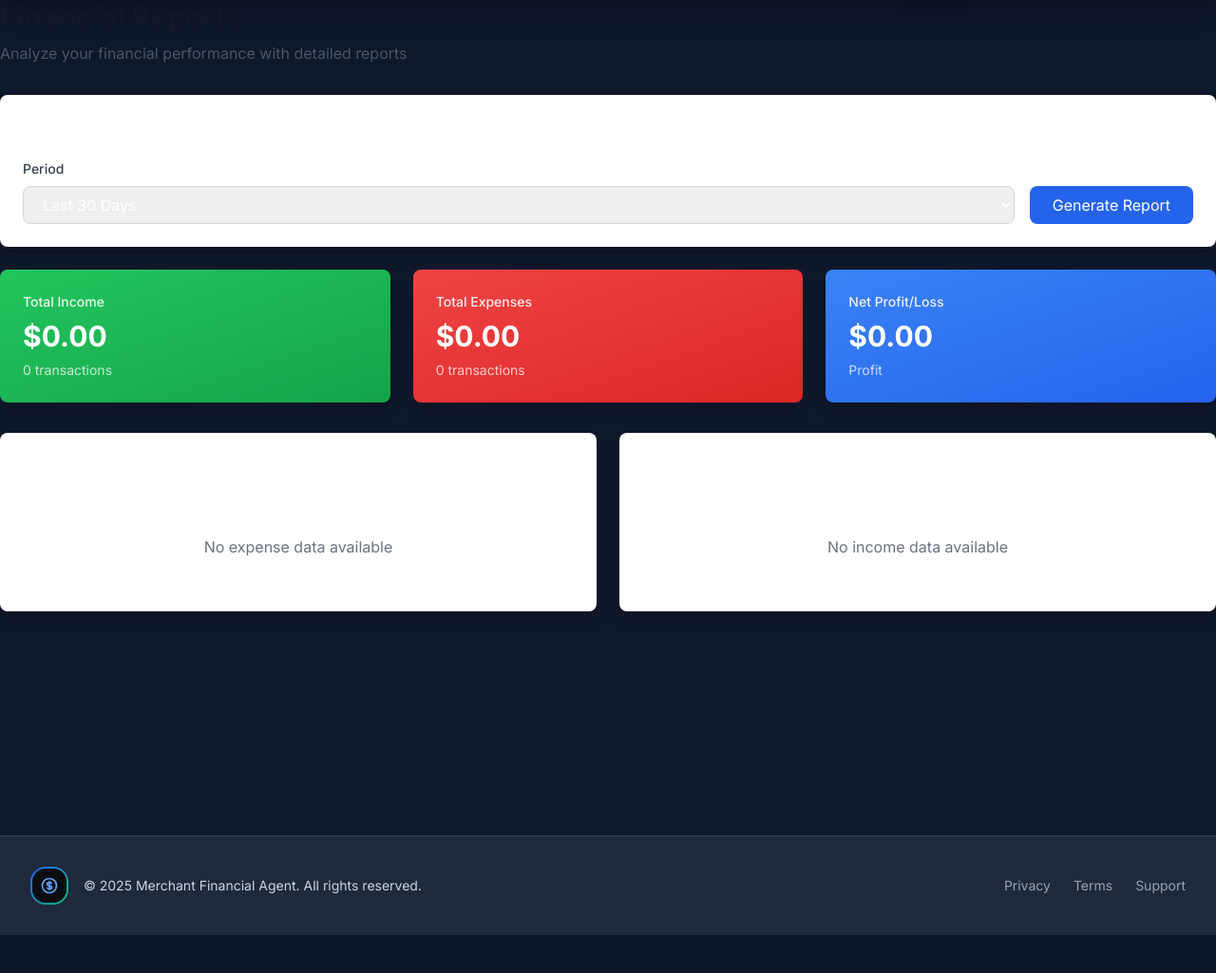
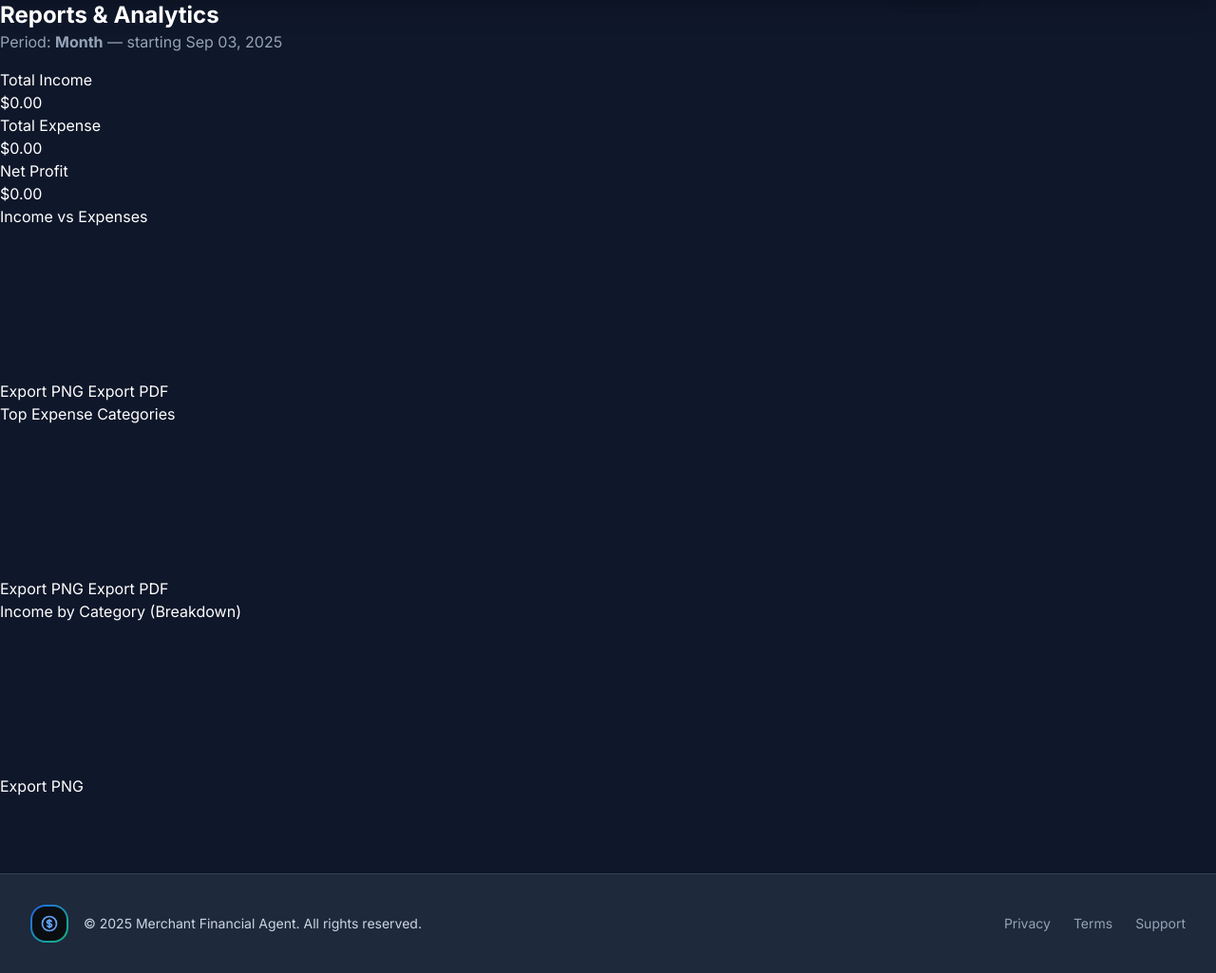
Before and after one commit to abrham17/buget_manager, a Django app: page /reports/ in a window 1280 px wide. Shown: the part 65-1090 px from the top of the page at 95% size. Before the commit the page ends 1050 px from the top, so only its background shows below. Run offline with Django 5.2, Linux system fonts and the light colour scheme; the visitor is signed in with stand-in values (Sample User, id 1); data that the repository does not hold is empty; a map, chart or similar area stays blank; parts of the project's set-up code (start-up, migrations or seed data) failed here and were passed over; some libraries are stand-ins or nearby versions.

Commit message:
Update reports.html

```diff
--- a/ecomapp/templates/reports.html
+++ b/ecomapp/templates/reports.html
@@ -1,96 +1,143 @@
 {% extends 'base.html' %}
 
+{% block extra_css %}
+<style>
+  .reports-shell { max-width:1100px; margin:0 auto; padding:1.25rem; }
+  .charts-grid { display:grid; grid-template-columns:1fr 1fr; gap:1rem; }
+  @media (max-width:768px) { .charts-grid { grid-template-columns:1fr; } }
+  .card { background: #0f1724; border:1px solid #263044; padding:1rem; border-radius:12px; color:#e6eef6; }
+  .card h3 { font-size:1.05rem; margin-bottom:0.5rem; color:#cfeee8; }
+  .chart-actions { display:flex; gap:0.5rem; align-items:center; margin-top:0.6rem; flex-wrap:wrap; }
+  .btn { background:linear-gradient(135deg,#06b6d4,#2563eb); color:#022; padding:0.45rem 0.75rem; border-radius:999px; font-weight:700; border:none; cursor:pointer; }
+  .btn.secondary { background:#334155; color:#fff; }
+  .sr-only { position:absolute; width:1px; height:1px; padding:0; margin:-1px; overflow:hidden; clip:rect(0,0,0,0); border:0; }
+  .summary-row { display:flex; gap:1rem; margin-bottom:1rem; flex-wrap:wrap; }
+  .summary-item { background:#071427; padding:0.8rem 1rem; border-radius:8px; border:1px solid #203040; min-width:180px; }
+  .summary-item .value { font-size:1.25rem; font-weight:700; margin-top:0.25rem; color:#e6f7f2; }
+</style>
+{% endblock %}
+
 {% block content %}
-<div class="mb-8">
-    <h1 class="text-3xl font-bold text-gray-900">Financial Reports</h1>
-    <p class="text-gray-600 mt-2">Analyze your financial performance with detailed reports</p>
+<div class="reports-shell">
+  <div class="mb-4">
+    <h1 class="text-2xl font-bold text-white">Reports & Analytics</h1>
+    <p class="text-slate-400">Period: <strong>{{ period|capfirst }}</strong> — starting {{ start_date|date:"M d, Y" }}</p>
   </div>
 
-<div class="bg-white rounded-lg shadow-lg p-6 mb-6">
-    <h2 class="text-lg font-semibold mb-4">Select Period</h2>
-    <form method="get" class="flex items-end space-x-4">
-        <div class="flex-1">
-            <label class="block text-sm font-medium text-gray-700 mb-2">Period</label>
-            <select name="period" class="w-full px-4 py-2 border border-gray-300 rounded-lg focus:ring-2 focus:ring-blue-500">
-                <option value="week" {% if period == 'week' %}selected{% endif %}>Last 7 Days</option>
-                <option value="month" {% if period == 'month' %}selected{% endif %}>Last 30 Days</option>
-                <option value="quarter" {% if period == 'quarter' %}selected{% endif %}>Last 90 Days</option>
-                <option value="year" {% if period == 'year' %}selected{% endif %}>Last Year</option>
-            </select>
+  <div class="summary-row" role="region" aria-label="Summary metrics">
+    <div class="summary-item" role="article" aria-label="Total income">
+      <div class="label">Total Income</div>
+      <div class="value">${{ total_income }}</div>
     </div>
-        <button type="submit" class="bg-blue-600 text-white px-6 py-2 rounded-lg hover:bg-blue-700 transition">
-            Generate Report
-        </button>
-    </form>
+    <div class="summary-item" role="article" aria-label="Total expense">
+      <div class="label">Total Expense</div>
+      <div class="value">${{ total_expense }}</div>
     </div>
-
-<div class="grid md:grid-cols-3 gap-6 mb-8">
-    <div class="bg-gradient-to-br from-green-500 to-green-600 rounded-lg shadow-lg p-6 text-white">
-        <h3 class="text-sm font-medium opacity-90">Total Income</h3>
-        <p class="text-3xl font-bold mt-2">${{ total_income }}</p>
-        <p class="text-sm opacity-75 mt-2">{{ income_count }} transactions</p>
-    </div>
-
-    <div class="bg-gradient-to-br from-red-500 to-red-600 rounded-lg shadow-lg p-6 text-white">
-        <h3 class="text-sm font-medium opacity-90">Total Expenses</h3>
-        <p class="text-3xl font-bold mt-2">${{ total_expense }}</p>
-        <p class="text-sm opacity-75 mt-2">{{ expense_count }} transactions</p>
-    </div>
-
-    <div class="bg-gradient-to-br from-blue-500 to-blue-600 rounded-lg shadow-lg p-6 text-white">
-        <h3 class="text-sm font-medium opacity-90">Net Profit/Loss</h3>
-        <p class="text-3xl font-bold mt-2">${{ net_profit }}</p>
-        <p class="text-sm opacity-75 mt-2">
-            {% if net_profit >= 0 %}Profit{% else %}Loss{% endif %}
-        </p>
+    <div class="summary-item" role="article" aria-label="Net profit">
+      <div class="label">Net Profit</div>
+      <div class="value">${{ net_profit }}</div>
     </div>
   </div>
 
-<div class="grid md:grid-cols-2 gap-6">
-    <div class="bg-white rounded-lg shadow-lg p-6">
-        <h2 class="text-xl font-semibold mb-6">Expense Breakdown</h2>
-        <div class="space-y-4">
-            {% for cat in expense_by_category %}
-            <div>
-                <div class="flex justify-between items-center mb-2">
-                    <span class="font-medium">{{ cat.category__name|default:"Uncategorized" }}</span>
-                    <span class="font-semibold text-red-600">${{ cat.total }}</span>
-                </div>
-                <div class="w-full bg-gray-200 rounded-full h-3">
-                    <div class="bg-gradient-to-r from-red-500 to-red-600 h-3 rounded-full"
-                         style="width: {% if total_expense > 0 %}{% widthratio cat.total total_expense 100 %}{% else %}0{% endif %}%"></div>
-                </div>
-                <p class="text-xs text-gray-500 mt-1">
-                    {% if total_expense > 0 %}{% widthratio cat.total total_expense 100 %}{% else %}0{% endif %}% of total expenses
-                </p>
-            </div>
-            {% empty %}
-            <p class="text-gray-500 text-center py-8">No expense data available</p>
-            {% endfor %}
+  <div class="charts-grid" aria-live="polite">
+    <div class="card" id="overview-card">
+      <h3>Income vs Expenses</h3>
+      <canvas id="overviewChart" aria-label="Income versus Expenses chart" role="img" height="160"></canvas>
+      <div class="chart-actions">
+        <button class="btn" id="export-overview-png">Export PNG</button>
+        <button class="btn secondary" id="export-overview-pdf">Export PDF</button>
       </div>
     </div>
 
-    <div class="bg-white rounded-lg shadow-lg p-6">
-        <h2 class="text-xl font-semibold mb-6">Income Breakdown</h2>
-        <div class="space-y-4">
-            {% for cat in income_by_category %}
-            <div>
-                <div class="flex justify-between items-center mb-2">
-                    <span class="font-medium">{{ cat.category__name|default:"Uncategorized" }}</span>
-                    <span class="font-semibold text-green-600">${{ cat.total }}</span>
+    <div class="card" id="expense-card">
+      <h3>Top Expense Categories</h3>
+      <canvas id="expensePie" aria-label="Top expense categories chart" role="img" height="160"></canvas>
+      <div class="chart-actions">
+        <button class="btn" id="export-expense-png">Export PNG</button>
+        <button class="btn secondary" id="export-expense-pdf">Export PDF</button>
       </div>
-                <div class="w-full bg-gray-200 rounded-full h-3">
-                    <div class="bg-gradient-to-r from-green-500 to-green-600 h-3 rounded-full"
-                         style="width: {% if total_income > 0 %}{% widthratio cat.total total_income 100 %}{% else %}0{% endif %}%"></div>
     </div>
-                <p class="text-xs text-gray-500 mt-1">
-                    {% if total_income > 0 %}{% widthratio cat.total total_income 100 %}{% else %}0{% endif %}% of total income
-                </p>
+
+    <div class="card" style="grid-column:1 / -1;">
+      <h3>Income by Category (Breakdown)</h3>
+      <canvas id="incomeBar" aria-label="Income by category bar chart" role="img" height="160"></canvas>
+      <div class="chart-actions">
+        <button class="btn" id="export-income-png">Export PNG</button>
       </div>
-            {% empty %}
-            <p class="text-gray-500 text-center py-8">No income data available</p>
-            {% endfor %}
     </div>
   </div>
 </div>
 {% endblock %}
+
+{% block extra_js %}
+<script src="https://cdn.jsdelivr.net/npm/chart.js@4.4.0/dist/chart.umd.min.js"></script>
+<script src="https://cdnjs.cloudflare.com/ajax/libs/jspdf/2.5.1/jspdf.umd.min.js"></script>
+<script>
+document.addEventListener('DOMContentLoaded', function() {
+  // Parse JSON prepared by the view
+  const overviewLabels = {{ overview_labels_json|default:"[]"|safe }};
+  const overviewValues = {{ overview_values_json|default:"[]"|safe }};
+  const expenseLabels = {{ expense_labels_json|default:"[]"|safe }};
+  const expenseValues = {{ expense_values_json|default:"[]"|safe }};
+  const incomeLabels = {{ income_labels_json|default:"[]"|safe }};
+  const incomeValues = {{ income_values_json|default:"[]"|safe }};
+
+  // Colors (accessible palette)
+  const palette = ['#06b6d4','#06b6d4','#3b82f6','#10b981','#f59e0b','#ef4444','#8b5cf6','#06b6d4'];
+
+  // Overview donut/bar showing Income vs Expenses
+  const overviewCtx = document.getElementById('overviewChart').getContext('2d');
+  const overviewChart = new Chart(overviewCtx, {
+    type: 'doughnut',
+    data: {
+      labels: overviewLabels,
+      datasets: [{ data: overviewValues, backgroundColor: ['#10b981','#ef4444'], hoverOffset: 8 }]
+    },
+    options: { responsive:true, maintainAspectRatio:false, plugins:{ legend:{ position:'bottom', labels:{ color:'#fff' } } } }
+  });
+
+  // Expense pie
+  const expenseCtx = document.getElementById('expensePie').getContext('2d');
+  const expenseChart = new Chart(expenseCtx, {
+    type: 'pie',
+    data: { labels: expenseLabels, datasets: [{ data: expenseValues, backgroundColor: palette, hoverOffset:8 }] },
+    options: { responsive:true, maintainAspectRatio:false, plugins:{ legend:{ position:'bottom', labels:{ color:'#fff' } } } }
+  });
+
+  // Income bar
+  const incomeCtx = document.getElementById('incomeBar').getContext('2d');
+  const incomeChart = new Chart(incomeCtx, {
+    type: 'bar',
+    data: { labels: incomeLabels, datasets: [{ label: 'Income', data: incomeValues, backgroundColor: '#3b82f6' }] },
+    options: { responsive:true, maintainAspectRatio:false, plugins:{ legend:{ display:false }, tooltip:{ mode:'index', intersect:false } },
+      scales: { x:{ ticks:{ color:'#fff' } }, y:{ ticks:{ color:'#fff' }, beginAtZero:true } } }
+  });
+
+  // Export helpers
+  function downloadPNG(chart, filename) {
+    const link = document.createElement('a');
+    link.href = chart.toBase64Image('image/png', 1);
+    link.download = filename;
+    link.click();
+  }
+
+  async function downloadPDF(chart, filename) {
+    const { jsPDF } = window.jspdf;
+    const imgData = chart.toBase64Image('image/png', 1);
+    const doc = new jsPDF({ orientation:'landscape' });
+    const width = doc.internal.pageSize.getWidth();
+    const height = doc.internal.pageSize.getHeight();
+    // keep aspect ratio
+    doc.addImage(imgData, 'PNG', 8, 8, width - 16, height - 16);
+    doc.save(filename);
+  }
+
+  // Wire export buttons
+  document.getElementById('export-overview-png').addEventListener('click', ()=> downloadPNG(overviewChart,'overview.png'));
+  document.getElementById('export-expense-png').addEventListener('click', ()=> downloadPNG(expenseChart,'expense-categories.png'));
+  document.getElementById('export-income-png').addEventListener('click', ()=> downloadPNG(incomeChart,'income-by-category.png'));
+  document.getElementById('export-overview-pdf').addEventListener('click', ()=> downloadPDF(overviewChart,'overview.pdf'));
+  document.getElementById('export-expense-pdf').addEventListener('click', ()=> downloadPDF(expenseChart,'expense-categories.pdf'));
+});
+</script>
+{% endblock %}
```
Lines whose indentation alone changed are shown as unchanged.
